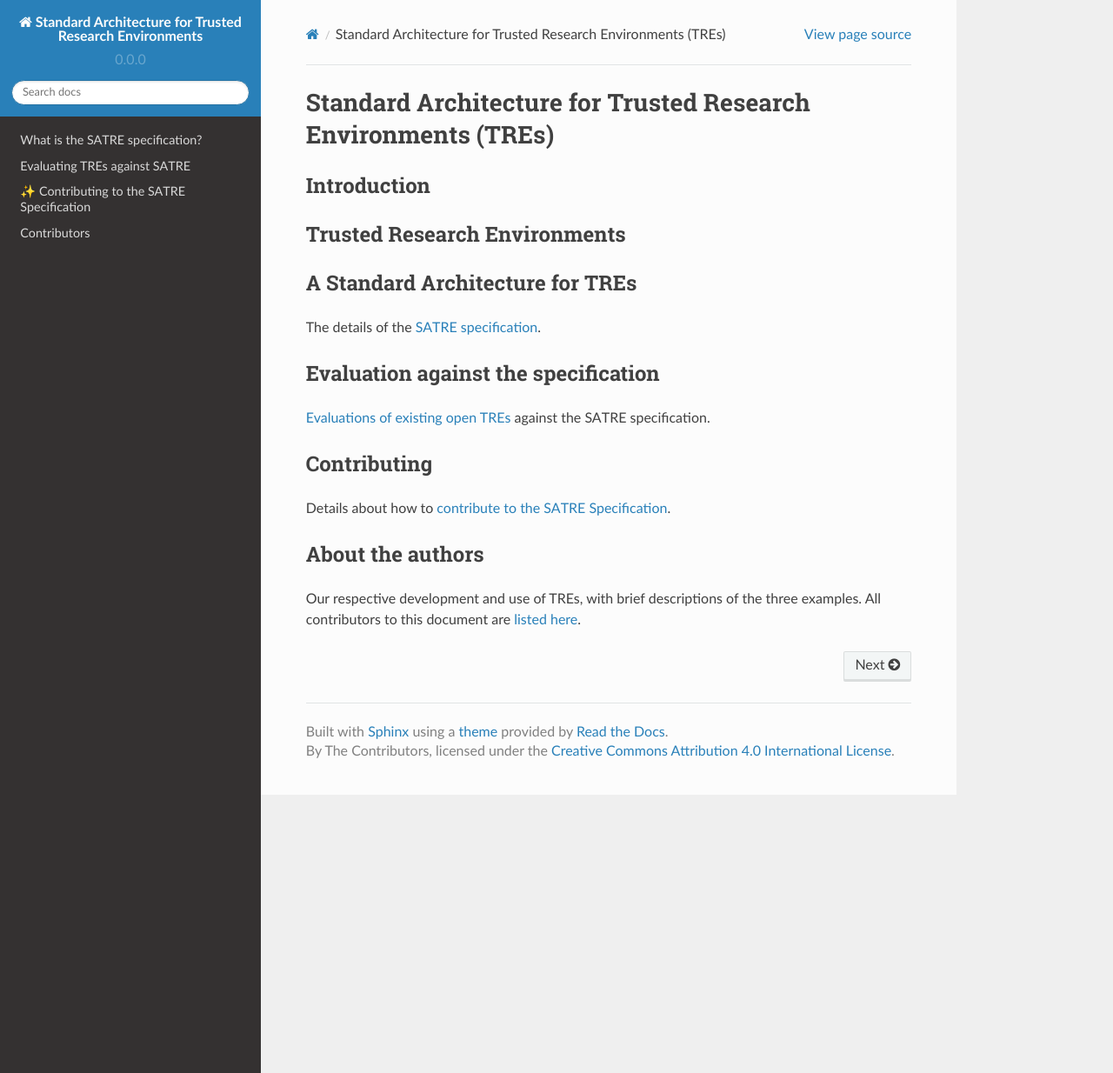
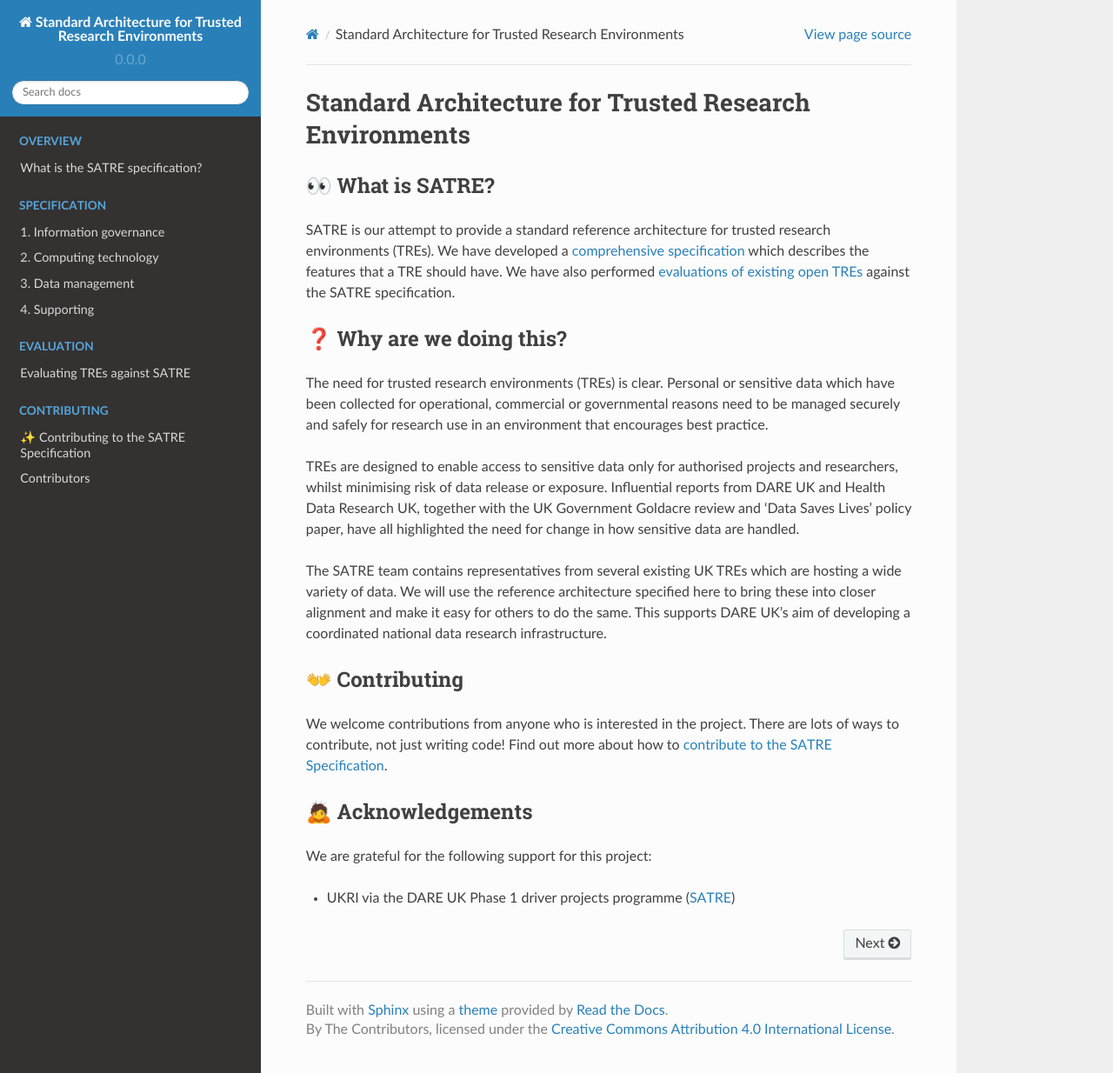
Before and after one commit to sa-tre/satre-specification, a Sphinx documentation site: the page built from docs/source/index.md, in a window 1280 px wide and 1234 px high. Shown: the whole window at 87% size. Built offline with Sphinx 7.4.7 and the Read the Docs theme 2.0.0, drawn with Linux system fonts in a browser that asks for light colours.

Commit message:
:recycle: Simplify the index page to provide a better overview to the project

````diff
--- a/docs/source/index.md
+++ b/docs/source/index.md
@@ -1,34 +1,68 @@
-# Standard Architecture for Trusted Research Environments (TREs)
+# Standard Architecture for Trusted Research Environments
 
 ```{toctree}
 :hidden:
+:caption: Overview
+
 specification.md
+```
+
+```{toctree}
+:hidden:
+:numbered:
+:caption: Specification
+
+pillars/information_governance.md
+pillars/computing_technology.md
+pillars/data_management.md
+pillars/supporting.md
+```
+
+```{toctree}
+:hidden:
+:caption: Evaluation
+
 evaluation.md
+```
+
+```{toctree}
+:hidden:
+:caption: Contributing
+
 contributing.md
 contributors.md
 ```
 
-## Introduction
+## 👀 What is SATRE?
+
+<!-- What are TREs, how many exist, the broad categories -->
+
+SATRE is our attempt to provide a standard reference architecture for trusted research environments (TREs).
+We have developed a {ref}`comprehensive specification <specification>` which describes the features that a TRE should have.
+We have also performed {ref}`evaluations of existing open TREs <evaluation>` against the SATRE specification.
+
+## ❓ Why are we doing this?
 
 <!-- Motivation: Why a TRE specification is needed/ useful and a description of the broader SATRE project, conception and goals -->
 
-## Trusted Research Environments
+The need for trusted research environments (TREs) is clear.
+Personal or sensitive data which have been collected for operational, commercial or governmental reasons need to be managed securely and safely for research use in an environment that encourages best practice.
 
-<!-- What are they, how many exist, the broad categories -->
+TREs are designed to enable access to sensitive data only for authorised projects and researchers, whilst minimising risk of data release or exposure.
+Influential reports from DARE UK and Health Data Research UK, together with the UK Government Goldacre review and ‘Data Saves Lives’ policy paper, have all highlighted the need for change in how sensitive data are handled.
 
-## A Standard Architecture for TREs
+The SATRE team contains representatives from several existing UK TREs which are hosting a wide variety of data.
+We will use the reference architecture specified here to bring these into closer alignment and make it easy for others to do the same.
+This supports DARE UK's aim of developing a coordinated national data research infrastructure.
 
-The details of the {ref}`SATRE specification <specification>`.
+## 👐 Contributing
 
-## Evaluation against the specification
+We welcome contributions from anyone who is interested in the project.
+There are lots of ways to contribute, not just writing code!
+Find out more about how to {ref}`contribute to the SATRE Specification <contributing>`.
 
-{ref}`Evaluations of existing open TREs <evaluation>` against the SATRE specification.
+## 🙇 Acknowledgements
 
-## Contributing
+We are grateful for the following support for this project:
 
-Details about how to {ref}`contribute to the SATRE Specification <contributing>`.
-
-## About the authors
-
-Our respective development and use of TREs, with brief descriptions of the three examples.
-All contributors to this document are {ref}`listed here <contributors>`.
+- UKRI via the DARE UK Phase 1 driver projects programme ([SATRE](https://dareuk.org.uk/driver-project-satre/))
````
